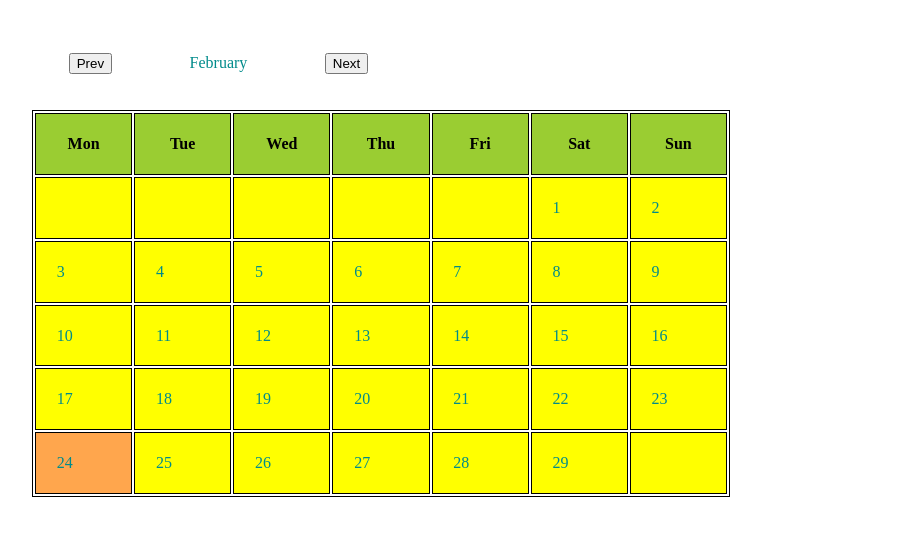
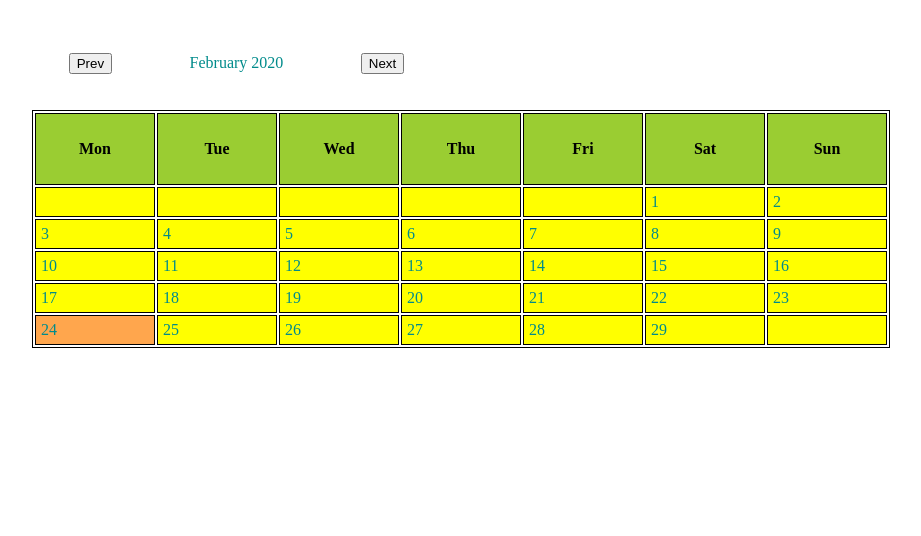
Before and after one commit to mimz-skywalker/SynergyInternshipTask2_DOMManipulation, a plain HTML site: page CalendarControll/index.html in a window 1280 px wide. Shown: the whole page, without its empty margins (16-937 px from the left). Drawn offline with Linux system fonts and the light colour scheme.

Commit message:
functional calendar

```diff
--- a/CalendarControll/CalendatScript.js
+++ b/CalendarControll/CalendatScript.js
@@ -1,6 +1,8 @@
 function loadFunction() {
 
     var currentDate = new Date();
+    var countPrev = 0;
+    var countNext = 0;
 
     var months = [
         { id: 0, name: "January" },
@@ -33,50 +35,54 @@ function loadFunction() {
     function loadweekView() {
     }
 
-    function fillDays() {
+    function fillDays(myDate) {
 
-        var m = months[currentDate.getMonth()];
-        var indexOfM = months.indexOf(m);
+        var today = myDate.getDate();
 
         //Getting the month and writing its name
-        for (var i = 0; i < 12; i++) {
-            if (indexOfM == months[i].id) {
+        var month = myDate.getMonth() // Number 0-11
+        var selectionTitle = months[month].name;
+        var selectionYear = myDate.getFullYear();
+
         var selectionTag = document.getElementById("current");
-                var selectionTitle = months[i].name;
-
-                selectionTag.append(selectionTitle.toString());
-            }
-        }
+        selectionTag.append(selectionTitle.toString() + " " + selectionYear.toString());
 
         var firstDay;
         var lastDay;
 
 
-        var bigMonthCheck = (indexOfM == 0) ||
-            (indexOfM == 2) ||
-            (indexOfM == 4) ||
-            (indexOfM == 6) ||
-            (indexOfM == 7) ||
-            (indexOfM == 9) ||
-            (indexOfM == 11);
+        var bigMonthCheck = (month == 0) ||
+            (month == 2) ||
+            (month == 4) ||
+            (month == 6) ||
+            (month== 7) ||
+            (month == 9) ||
+            (month == 11);
 
 
 
-        var smallMonthCheck = (indexOfM == 3) ||
-            (indexOfM == 5) ||
-            (indexOfM == 8) ||
-            (indexOfM == 10);
+        var smallMonthCheck = (month == 3) ||
+            (month == 5) ||
+            (month == 8) ||
+            (month == 10);
 
 
 
-        var isFebruary = (indexOfM == 1);
+        var isFebruary = (month == 1);
 
-        //TODO: month should srtart from the actual startdate
-        var temp = new Date();
+        var temp = myDate;
         temp.setDate(1);
 
-        firstDay = temp.getDay();
-        //var dayOfTheWeek = days[firstDay];
+        tempDay = temp.getDay();
+
+        if(tempDay==0)
+        {
+            firstDay = 7;
+        }
+        else
+        {
+            firstDay = tempDay;
+        }
 
         if (bigMonthCheck) {
             lastDay = 31;
@@ -88,7 +94,7 @@ function loadFunction() {
 
         if (isFebruary) {
 
-            if(currentDate.getFullYear()%400 == 0 || currentDate.getFullYear()%4 == 0)
+            if(myDate.getFullYear()%400 == 0 || myDate.getFullYear()%4 == 0)
             {
                 lastDay = 29;
             }
@@ -99,15 +105,13 @@ function loadFunction() {
         }
 
 
-        for (var i = firstDay, z = 1; i <= lastDay, z<= lastDay; i++, z++) {
+        for (var i = firstDay, z = 1; i <= lastDay, z <= lastDay; i++, z++) {
 
             var tdTag = document.getElementById(i.toString());
             var content = document.createTextNode(z.toString());
-
-            tdTag.append(content);
+            tdTag.appendChild(content);
 
             //Highlighting today
-            var today = currentDate.getDate();
             var todayTag = document.getElementById((today+firstDay-1).toString());
             todayTag.style.backgroundColor = "#ffa64d";
 
@@ -115,17 +119,41 @@ function loadFunction() {
 
     }
 
-    var functionCall = fillDays();
 
-};
+    var functionCall = fillDays(currentDate);
 
-/*document.getElementById("btnPrev").addEventListener("click", function () {
+    function ClearTags(){
 
-    window.location.reload();
+        document.getElementById("current").innerHTML = "";
+
+        for(var i = 1; i < 36; i++)
+        {
+            document.getElementById(i.toString()).innerHTML = "";
+            document.getElementById(i.toString()).style.backgroundColor = "yellow"
+        }
+    }
+
+    document.getElementById("btnPrev").addEventListener("click", function () {
+
+
+        ++countPrev;
+        ClearTags();
+
+        var today = new Date(currentDate.getFullYear(), currentDate.getMonth()-countPrev, currentDate.getDate());
+
+        fillDays(today);
+
     })
 
     document.getElementById("btnNext").addEventListener("click", function () {
 
-    window.location.reload();
+        ++countNext;
+        ClearTags();
 
-})*/
+        var today = new Date(currentDate.getFullYear(), (currentDate.getMonth()+countNext), currentDate.getDate());
+
+        fillDays(today);
+
+    })
+
+};
--- a/CalendarControll/style.css
+++ b/CalendarControll/style.css
@@ -23,10 +23,11 @@ th{
 
 td{
     position: relative;
-    width: 5%;
-    margin: 3%;
-    padding: 3%;
-    margin-right: 1%;
+    overflow: hidden;
+    width: 30px;
+    margin: 5px;
+    padding: 5px;
+    margin-right: 5px;
     color: darkcyan;
     border: 1px solid;
     border-color: black;
```
Lines whose indentation alone changed are shown as unchanged.
